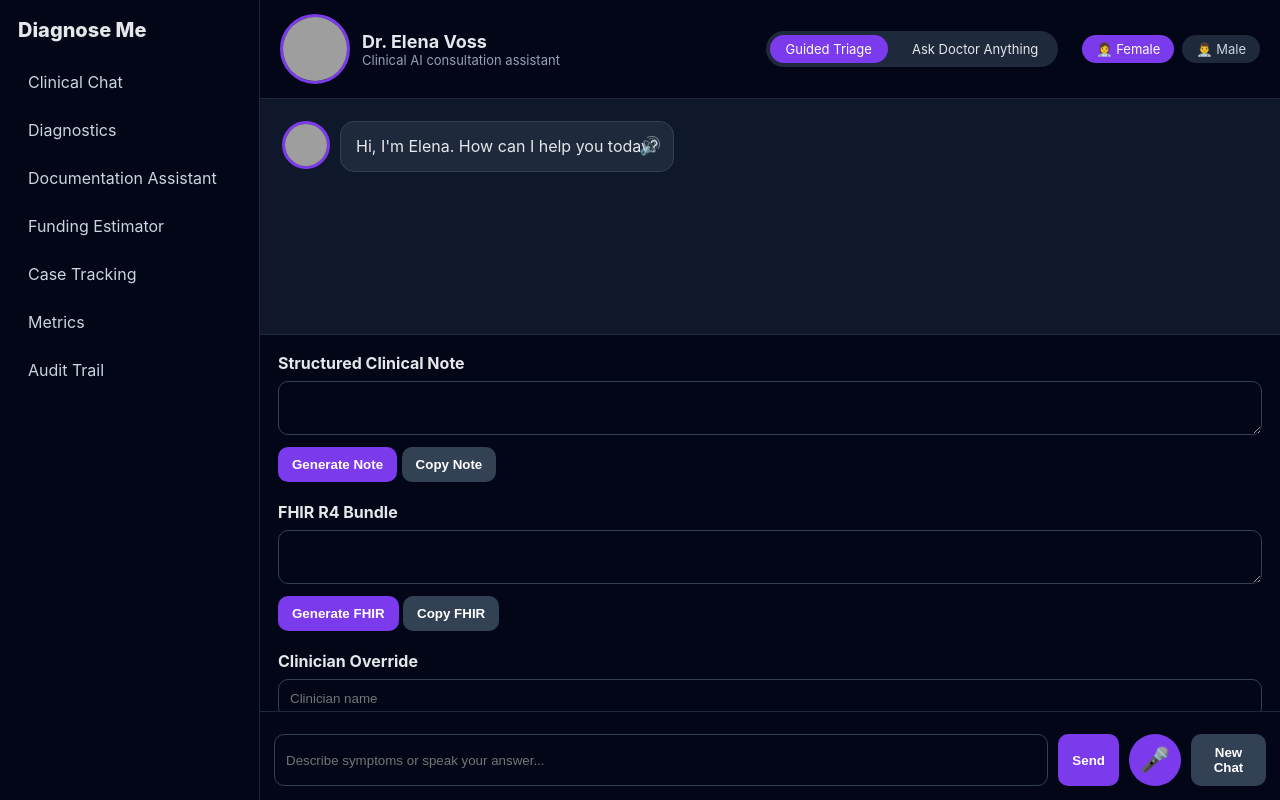
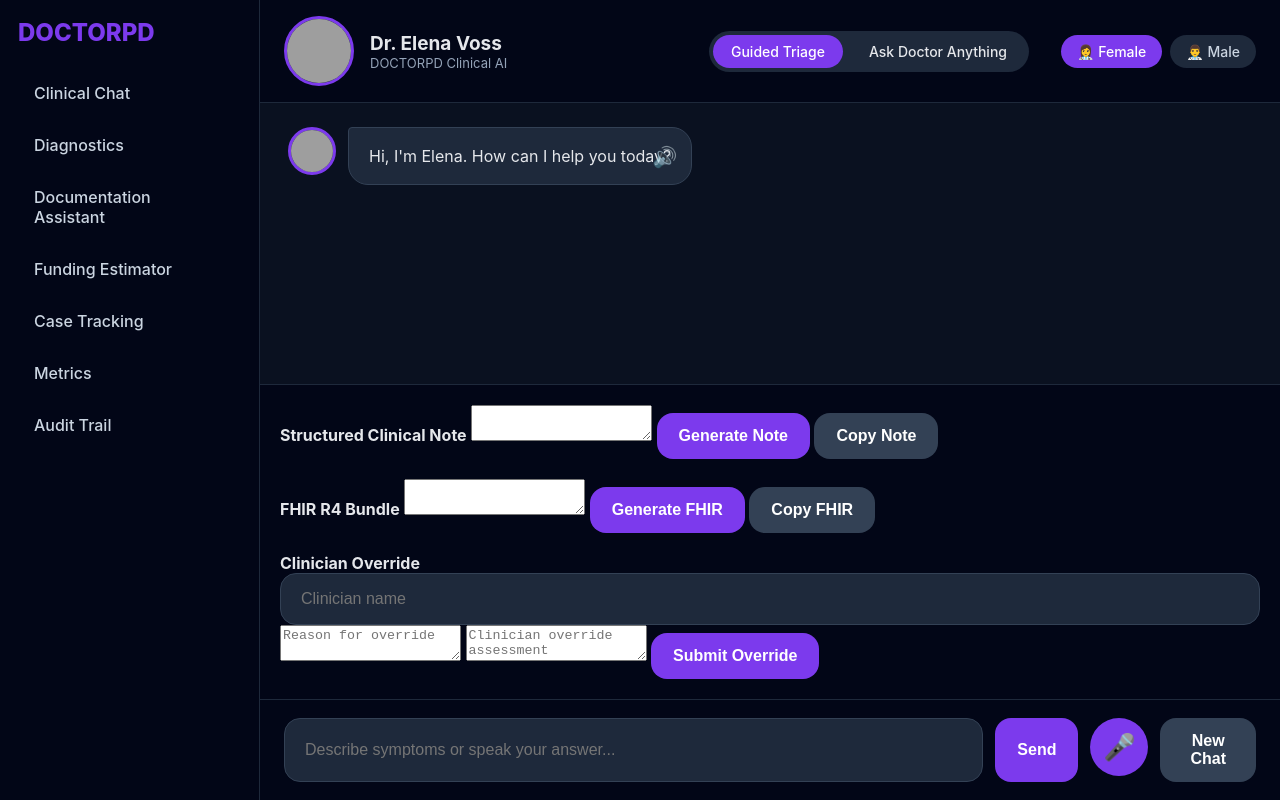
Before and after one commit to financedirectorpaul-art/diagnose-me, a website: page public/index.html in a window 1280 px wide. Drawn offline with Linux system fonts and the light colour scheme; grey boxes are pictures that could not be loaded.

Commit message:
Update index.html

```diff
--- a/public/index.html
+++ b/public/index.html
@@ -1,54 +1,54 @@
 <!DOCTYPE html>
 <html>
 <head>
-  <title>Diagnose Me</title>
+  <title>DOCTORPD</title>
   <meta name="viewport" content="width=device-width, initial-scale=1" />
   <style>
     body{margin:0;background:#0f172a;color:#e5e7eb;font-family:-apple-system,BlinkMacSystemFont,"Segoe UI",Arial,sans-serif}
     .layout{display:grid;grid-template-columns:260px 1fr;height:100vh}
     .sidebar{background:#020617;border-right:1px solid #1e293b;padding:18px}
-    .brand{font-size:20px;font-weight:800;margin-bottom:20px}
-    .nav{padding:10px;border-radius:10px;cursor:pointer;margin-bottom:8px;color:#cbd5e1}
+    .brand{font-size:24px;font-weight:800;margin-bottom:24px;color:#7c3aed}
+    .nav{padding:12px 16px;border-radius:12px;cursor:pointer;margin-bottom:8px;color:#cbd5e1;font-weight:500}
     .nav:hover{background:#1e293b;color:white}
     .main{display:flex;flex-direction:column;height:100vh;overflow:hidden}
-    .doctor{display:flex;align-items:center;gap:12px;padding:14px 20px;background:#020617;border-bottom:1px solid #1e293b}
+    .doctor{display:flex;align-items:center;gap:16px;padding:16px 24px;background:#020617;border-bottom:1px solid #1e293b}
     .avatar{width:64px;height:64px;border-radius:50%;background:#1e293b;overflow:hidden;border:3px solid #7c3aed}
     .avatar img{width:100%;height:100%;object-fit:cover}
-    .doctor-name{font-weight:700;font-size:18px}
+    .doctor-name{font-weight:700;font-size:19px}
     .doctor-sub{color:#94a3b8;font-size:13px}
     .mode-toggle{display:flex;gap:8px;margin-left:auto;background:#1e293b;border-radius:9999px;padding:4px}
-    .mode-btn{padding:6px 16px;border-radius:9999px;font-size:13px;cursor:pointer}
+    .mode-btn{padding:8px 18px;border-radius:9999px;font-size:14px;cursor:pointer;font-weight:500}
     .mode-btn.active{background:#7c3aed;color:white}
-    .gender-toggle{display:flex;gap:8px;margin-left:12px}
-    .gender-btn{padding:6px 14px;border-radius:9999px;font-size:13px;cursor:pointer;background:#1e293b;color:#cbd5e1}
+    .gender-toggle{display:flex;gap:8px;margin-left:16px}
+    .gender-btn{padding:8px 16px;border-radius:9999px;font-size:14px;cursor:pointer;background:#1e293b;color:#cbd5e1;font-weight:500}
     .gender-btn.active{background:#7c3aed;color:white}
-    .chat{flex:1;overflow-y:auto;padding:22px;scroll-behavior:smooth}
-    .row{display:flex;gap:10px;margin-bottom:12px}.user-row{justify-content:flex-end}
-    .bubble{max-width:75%;padding:13px 15px;border-radius:14px;line-height:1.45;white-space:pre-wrap;position:relative}
-    .ai{background:#1e293b;border:1px solid #334155}
-    .user{background:#7c3aed}
-    .listen-btn{position:absolute;right:12px;bottom:12px;font-size:18px;cursor:pointer;opacity:0.7}
+    .chat{flex:1;overflow-y:auto;padding:24px 28px;scroll-behavior:smooth;background:#0a1120}
+    .row{display:flex;gap:12px;margin-bottom:20px}.user-row{justify-content:flex-end}
+    .bubble{max-width:78%;padding:16px 20px;border-radius:20px;line-height:1.5;white-space:pre-wrap;position:relative}
+    .ai{background:#1e293b;border:1px solid #334155;border-top-left-radius:4px}
+    .user{background:#7c3aed;border-top-right-radius:4px}
+    .listen-btn{position:absolute;right:14px;bottom:12px;font-size:20px;cursor:pointer;opacity:0.75}
     .listen-btn:hover{opacity:1}
-    .inputbar{display:flex;gap:10px;padding:14px;background:#020617;border-top:1px solid #1e293b}
-    input,textarea{width:100%;box-sizing:border-box;background:#020617;color:white;border:1px solid #334155;border-radius:10px;padding:11px;margin-top:8px}
-    button{background:#7c3aed;color:white;border:none;padding:10px 14px;border-radius:10px;cursor:pointer;font-weight:700;margin-top:8px}
+    .inputbar{display:flex;gap:12px;padding:18px 24px;background:#020617;border-top:1px solid #1e293b}
+    input{width:100%;box-sizing:border-box;background:#1e293b;color:white;border:1px solid #334155;border-radius:16px;padding:16px 20px;font-size:16px}
+    button{background:#7c3aed;color:white;border:none;padding:14px 22px;border-radius:16px;cursor:pointer;font-weight:700;font-size:16px}
     button.secondary{background:#334155}
-    .mic-btn{font-size:24px;width:52px;height:52px;display:flex;align-items:center;justify-content:center;border-radius:50%;background:#7c3aed;margin-top:8px}
+    .mic-btn{font-size:26px;width:58px;height:58px;display:flex;align-items:center;justify-content:center;border-radius:50%;background:#7c3aed}
     .listening{animation: pulse 1.5s infinite}
-    @keyframes pulse{0%{transform:scale(1)}50%{transform:scale(1.15)}100%{transform:scale(1)}}
-    .panel{padding:18px;background:#020617;border-top:1px solid #1e293b;max-height:340px;overflow-y:auto}
-    .card{background:#020617;border:1px solid #1e293b;border-radius:16px;padding:22px;margin:22px}
-    .box{background:#1e293b;border:1px solid #334155;border-radius:12px;padding:13px;margin-top:10px}
+    @keyframes pulse{0%{transform:scale(1)}50%{transform:scale(1.12)}100%{transform:scale(1)}}
+    .panel{padding:20px;background:#020617;border-top:1px solid #1e293b;max-height:380px;overflow-y:auto}
+    .card{background:#020617;border:1px solid #1e293b;border-radius:16px;padding:24px;margin:24px}
+    .box{background:#1e293b;border:1px solid #334155;border-radius:12px;padding:16px;margin-top:12px}
     .clickable{color:#c4b5fd;text-decoration:underline;cursor:pointer}
-    table{width:100%;border-collapse:collapse;margin-top:14px}th,td{border-bottom:1px solid #334155;padding:9px;text-align:left;vertical-align:top}th{color:#c4b5fd}
-    .metric-grid{display:grid;grid-template-columns:repeat(4,1fr);gap:12px}.metric{background:#1e293b;border:1px solid #334155;border-radius:14px;padding:16px}.metric b{display:block;font-size:24px;margin-top:5px}
-    pre{white-space:pre-wrap;max-width:600px}
+    table{width:100%;border-collapse:collapse;margin-top:16px}th,td{border-bottom:1px solid #334155;padding:10px;text-align:left;vertical-align:top}th{color:#c4b5fd}
+    .metric-grid{display:grid;grid-template-columns:repeat(4,1fr);gap:16px}.metric{background:#1e293b;border:1px solid #334155;border-radius:14px;padding:18px}.metric b{display:block;font-size:26px;margin-top:8px}
+    pre{white-space:pre-wrap;max-width:100%;overflow-x:auto}
   </style>
 </head>
 <body>
 <div class="layout">
   <div class="sidebar">
-    <div class="brand">Diagnose Me</div>
+    <div class="brand">DOCTORPD</div>
     <div class="nav" onclick="showChat()">Clinical Chat</div>
     <div class="nav" onclick="showDiagnostics()">Diagnostics</div>
     <div class="nav" onclick="showDocumentation()">Documentation Assistant</div>
@@ -99,8 +99,8 @@ function speak(text) {
 }
 
 const doctorProfiles = {
-  female: { name:"Dr. Elena Voss", title:"Clinical AI consultation assistant", avatar:"https://randomuser.me/api/portraits/women/44.jpg", voice:"female" },
-  male:   { name:"Dr. James Harper", title:"Clinical AI consultation assistant", avatar:"https://randomuser.me/api/portraits/men/32.jpg", voice:"male" }
+  female: { name:"Dr. Elena Voss", title:"DOCTORPD Clinical AI", avatar:"https://randomuser.me/api/portraits/women/44.jpg", voice:"female" },
+  male:   { name:"Dr. James Harper", title:"DOCTORPD Clinical AI", avatar:"https://randomuser.me/api/portraits/men/32.jpg", voice:"male" }
 };
 
 function startVoiceInput() {
@@ -175,7 +175,7 @@ function showChat(){
       <button onclick="submitOverride()">Submit Override</button>
     </div>
     <div class="inputbar">
-      <input id="input" placeholder="${chatMode==='free'?'Ask the doctor any question...':'Describe symptoms or speak your answer...'}"/>
+      <input id="input" placeholder="${chatMode==='free'?'Ask DOCTORPD anything...':'Describe symptoms or speak your answer...'}"/>
       <button onclick="send()">Send</button>
       <button class="mic-btn" id="micBtn" onclick="startVoiceInput()" title="Speak">🎤</button>
       <button class="secondary" onclick="showChat()">New Chat</button>
@@ -229,8 +229,8 @@ async function send(){
   isWaiting=false;
 }
 
-// ==================== ORIGINAL FUNCTIONS (exactly as you had them) ====================
-function renderFinal(data){
+// ==================== ALL ORIGINAL FUNCTIONS (unchanged) ====================
+function renderFinal(data){ /* full original renderFinal function */
   activePrompts=data.revenue_prompts||[];
   let out="";
   out+=`Triage Score: ${data.triage_score}/100\n`;
```
